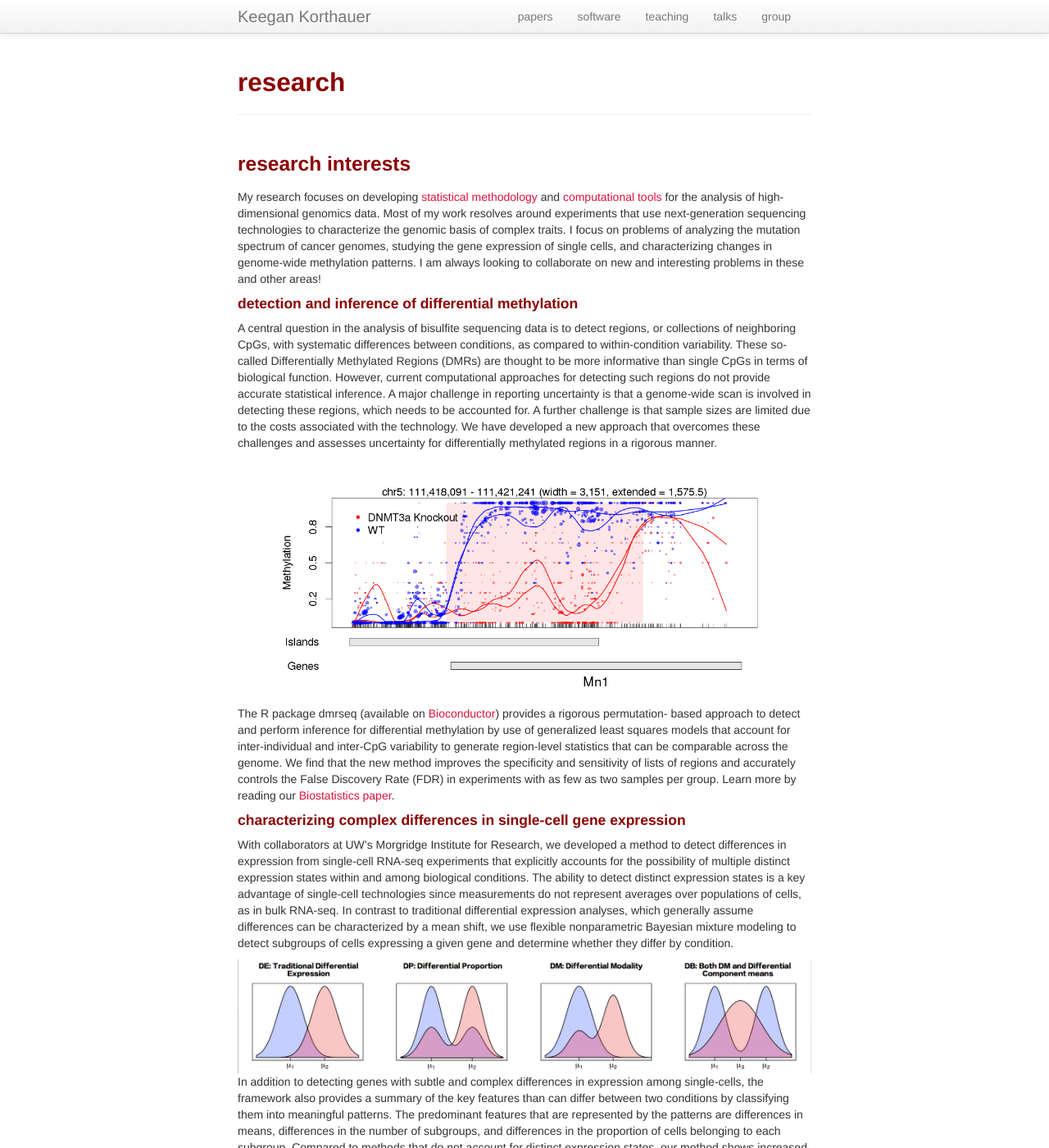
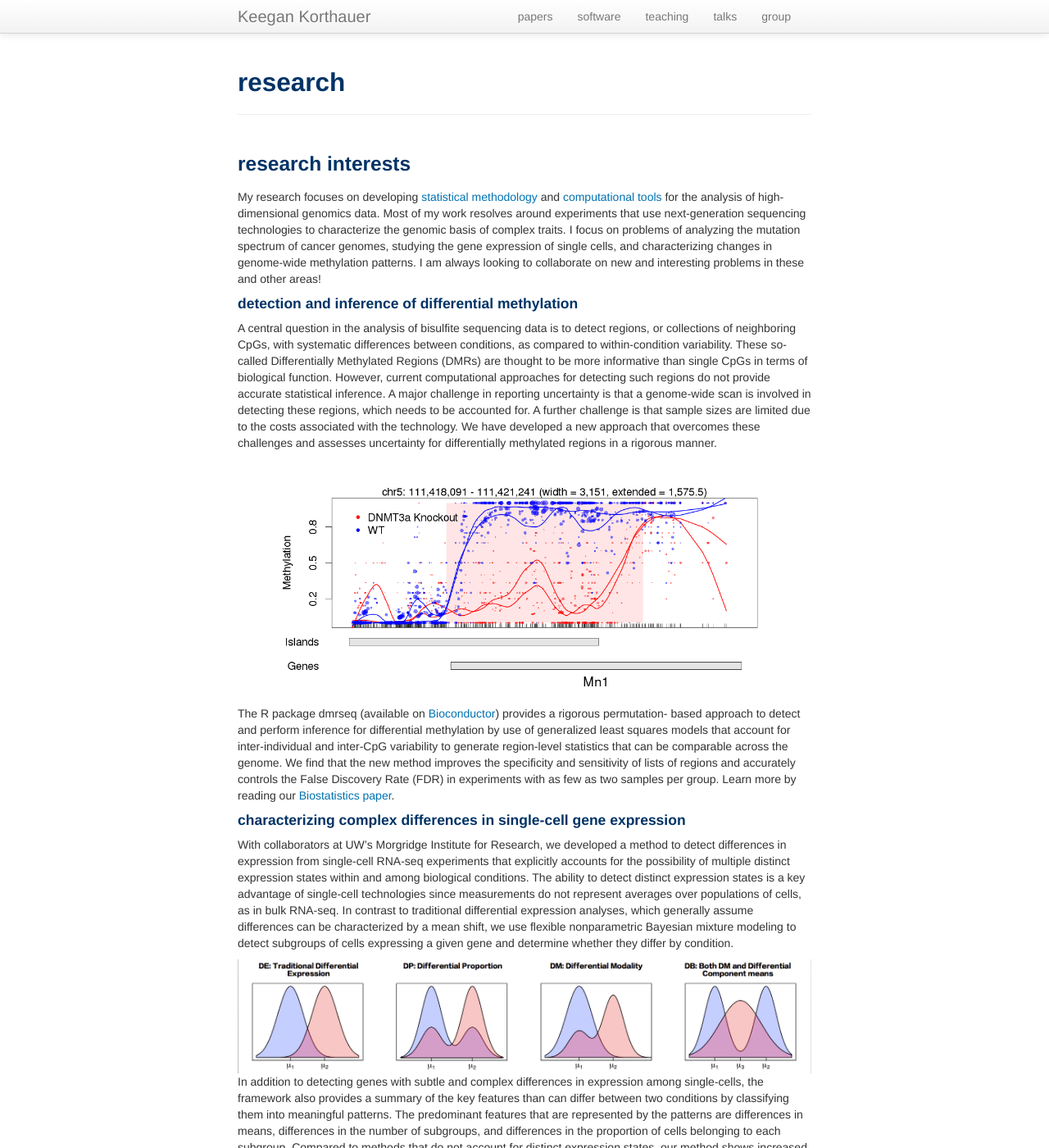
Before and after one commit to kdkorthauer/kdkorthauer.github.io, a Jekyll site: the page built from pages/research.md, in a window 1280 px wide and 1400 px high. Shown: the whole window at 82% size. Built offline with Jekyll 4.4.1, drawn with Linux system fonts in a browser that asks for light colours.

Commit message:
new color theme

```diff
--- a/assets/themes/twitter/css/kbroman.css
+++ b/assets/themes/twitter/css/kbroman.css
@@ -7,16 +7,15 @@ code {
 }
 
 a code {
-    color: #Crimson;
+    color: #0072b2;
 }
 
 a {
-    color: #Crimson;
+    color: #0072b2;
 }
 
 a:hover {
-    color: red;
-    background-color: #B0C4DE;
+    color: #e69f00;
     text-decoration: none;
 }
 
@@ -25,20 +24,18 @@ a img {
 }
 
 a:hover img {
-    color: darkslateblue;
-    background-color: #e3e4fa;
+    color: #e69f00;
     text-decoration: none;
-    border: solid 2px #e3e4fa;
 }
 
 /* unvisited link */
 a:link {
-    color: Crimson;
+    color: #0072b2;
 }
 
 /* visited link */
 a:visited {
-    color: Crimson;
+    color: #0072b2;
 }
 
 p.center {
@@ -68,7 +65,7 @@ td.right {
 
 
 h1, h2, h3, h4 {
-    color: darkred;
+    color: #003366;
 }
 
 body {
```
